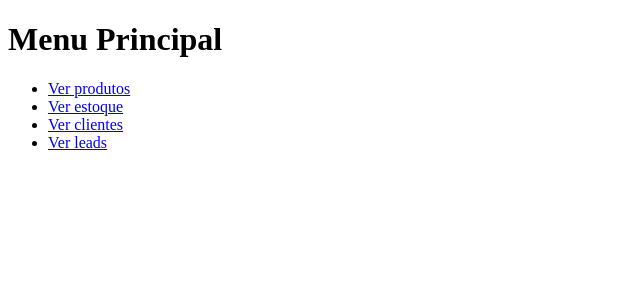
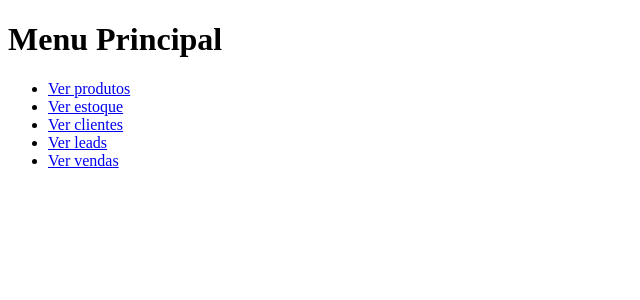
Before and after one commit to pdr-guilherme/crm-nadic, a Django app: page / in a window 1280 px wide. Shown: the top 300 px of the page, without its empty margins (0-640 px from the left). Run offline with Django 5.2, Linux system fonts and the light colour scheme.

Commit message:
Adicionar link para página de vendas

```diff
--- a/crm/templates/crm/index.html
+++ b/crm/templates/crm/index.html
@@ -7,5 +7,6 @@
     <li><a href="{% url 'estoque' %}">Ver estoque</a></li>
     <li><a href="{% url 'clientes' %}">Ver clientes</a></li>
     <li><a href="{% url 'leads' %}">Ver leads</a></li>
+    <li><a href="{% url 'vendas' %}">Ver vendas</a></li>
   </ul>
 {% endblock content %}
```
